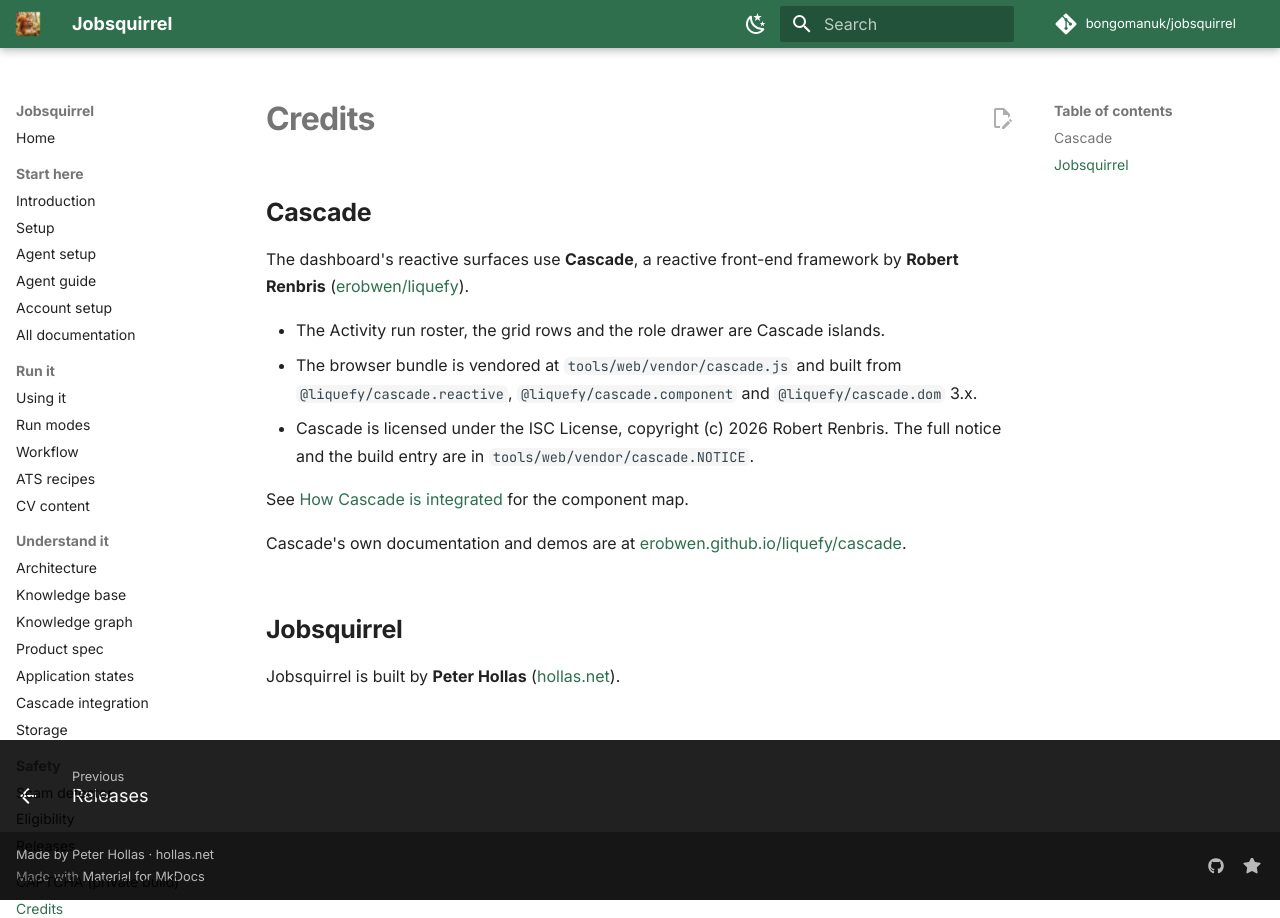
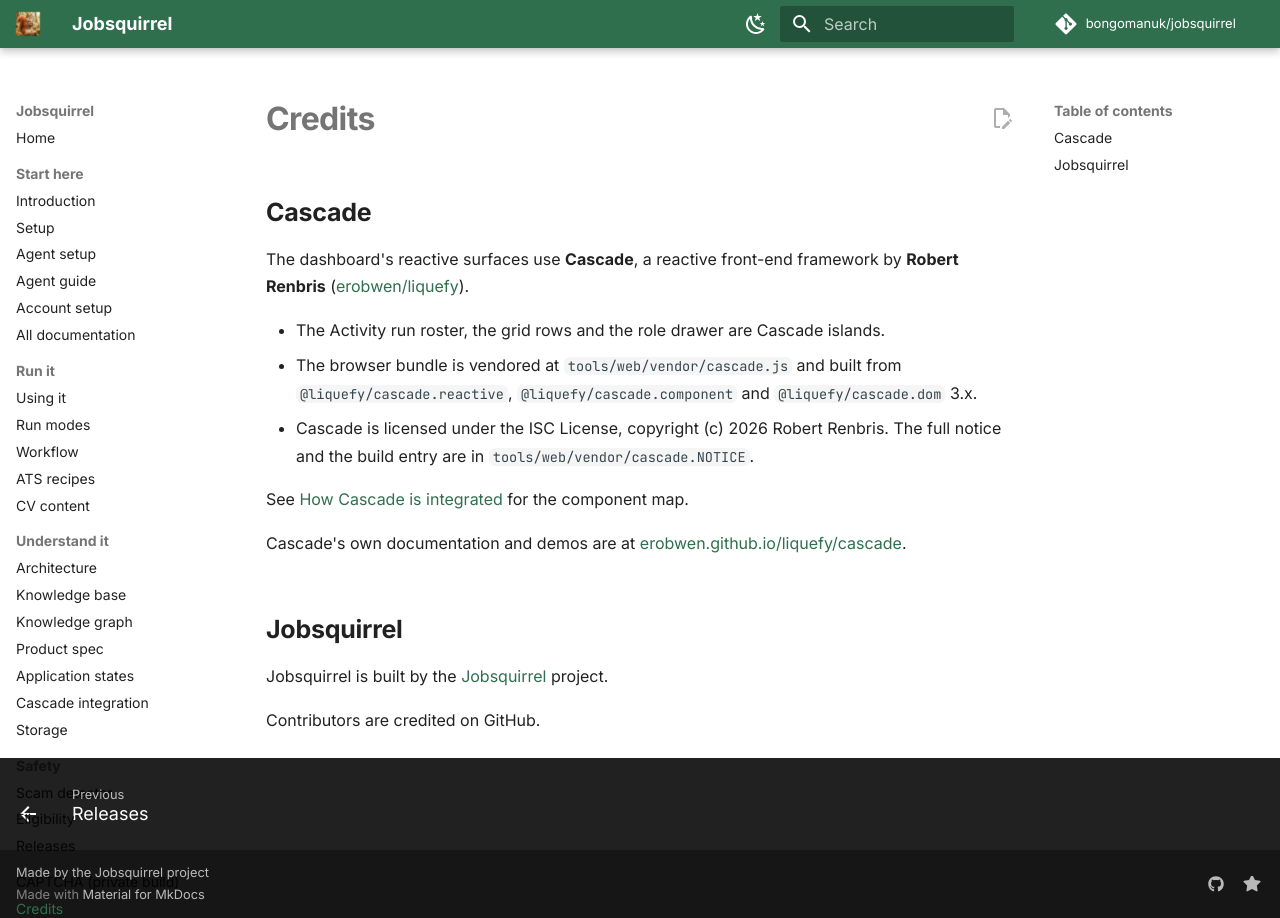
Before and after one commit to bongomanuk/jobsquirrel, an MkDocs documentation site: the page built from docs/CREDITS.md, in a window 1280 px wide. Built offline with MkDocs 1.6.1 and Material for MkDocs 9.7.7, drawn with Linux system fonts in a browser that asks for light colours; comment, search, counter and statistics services are not loaded.

Commit message:
Credit the project, not a person, in the public build

```diff
--- a/docs/CREDITS.md
+++ b/docs/CREDITS.md
@@ -20,4 +20,6 @@ Cascade's own documentation and demos are at
 
 ## Jobsquirrel
 
-Jobsquirrel is built by **Peter Hollas** ([hollas.net](https://hollas.net)).
+Jobsquirrel is built by the [Jobsquirrel](https://github.com/bongomanuk/jobsquirrel) project.
+
+Contributors are credited on GitHub.
--- a/mkdocs.yml
+++ b/mkdocs.yml
@@ -1,6 +1,6 @@
 site_name: Jobsquirrel
-site_author: Peter Hollas
-copyright: Made by <a href="https://hollas.net">Peter Hollas</a> · <a href="https://hollas.net">hollas.net</a>
+site_author: Jobsquirrel
+copyright: Made by the <a href="https://github.com/bongomanuk/jobsquirrel">Jobsquirrel</a> project
 site_description: An open, self-hosted job-application agent that finds, tailors, gates and applies to jobs for you.
 site_url: https://bongomanuk.github.io/jobsquirrel/
 repo_url: https://github.com/bongomanuk/jobsquirrel
```
Also changed, not shown: README.md (+1 -1 lines), docs/index.md (+1 -1 lines).
